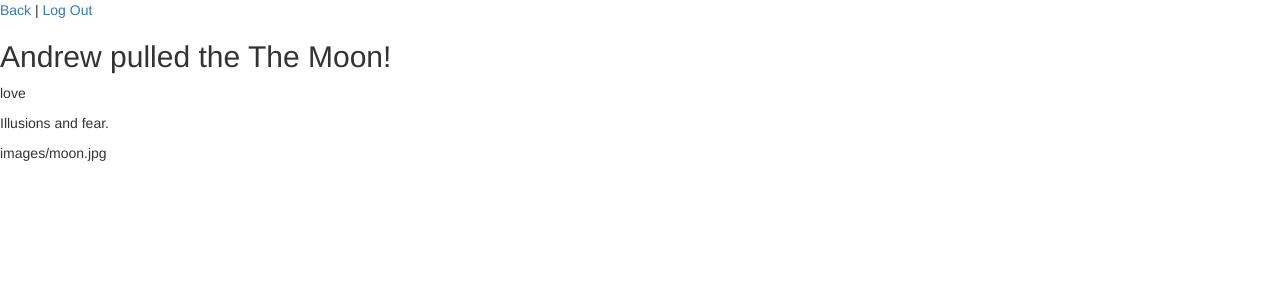
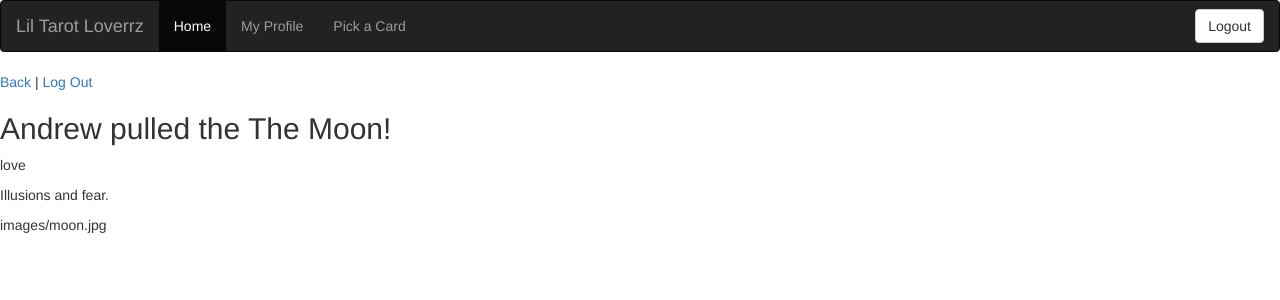
Before and after one commit to DrewBryar/Tarot, a Django app: template apps/tarot_app/templates/tarot_app/show_tarot.html in a window 1280 px wide. Shown: the top 300 px of the page. Run offline with Django 3.2, Linux system fonts and the light colour scheme; the template is opened without the code that fills it: values that come from a table or form of the project are taken from there, others are empty; data comes from the database, SQL or seed files in the repository; parts of the project's set-up code (start-up, migrations or seed data) failed here and were passed over; some libraries are stand-ins or nearby versions.

Commit message:
navbar update

```diff
--- a/apps/tarot_app/templates/tarot_app/show_tarot.html
+++ b/apps/tarot_app/templates/tarot_app/show_tarot.html
@@ -16,9 +16,26 @@
     <!-- <link rel="stylesheet" type="text/css" href="{% static 'app_name/css/style.css' %}"> -->
     <title>Lil Tarot Loverz</title>
 </head>
+
 <body>
 
 
+    <nav class="navbar navbar-inverse">
+        <div class="container-fluid">
+            <a href="/user/logout" class="btn btn-default navbar-btn pull-right">
+                Logout
+            </a>
+            <div class="navbar-header">
+                <a class="navbar-brand" href="#">Lil Tarot Loverrz</a>
+            </div>
+            <ul class="nav navbar-nav">
+                <li class="active"><a href="/tarot">Home</a></li>
+                <li><a href="/user/{{request.session.user_id}}">My Profile</a></li>
+                <li><a href="/tarot/questionaire">Pick a Card</a></li>
+            </ul>
+        </div>
+
+    </nav>
     <a href="/tarot">Back</a> |
     <a href='/user/logout'>Log Out</a>
 
@@ -44,4 +61,5 @@
     created_at = models.DateTimeField(auto_now_add=True)
     updated_at = models.DateTimeField(auto_now=True) -->
 </body>
+
 </html>
```
Also changed, not shown: apps/tarot_app/templates/tarot_app/mood.html (+8 -14 lines), apps/tarot_app/templates/tarot_app/profile.html (+19 -0 lines), apps/tarot_app/templates/tarot_app/questionaire.html (+10 -15 lines), apps/tarot_app/templates/tarot_app/tarot.html (+2 -7 lines). Lines whose indentation alone changed are shown as unchanged.
